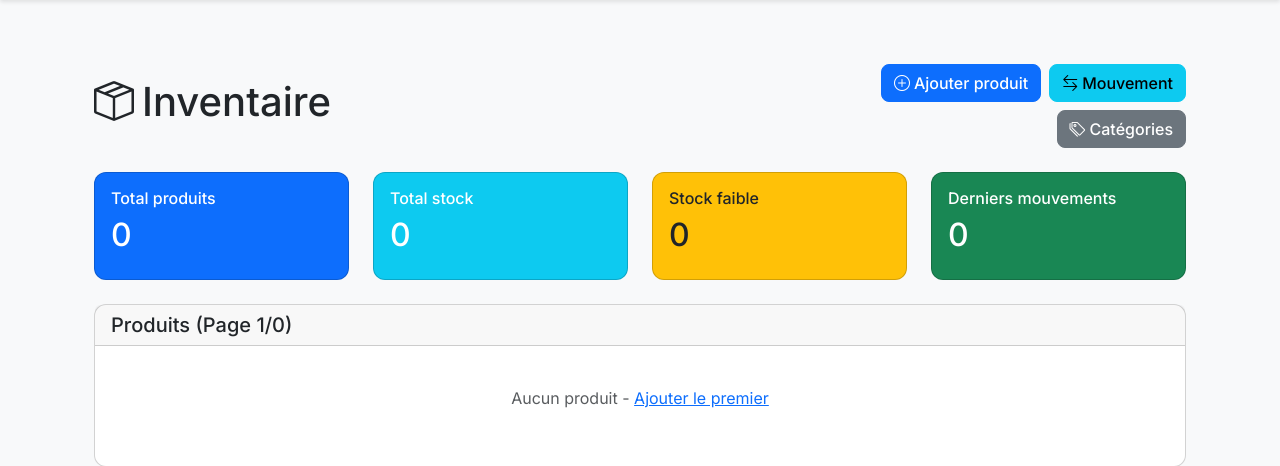
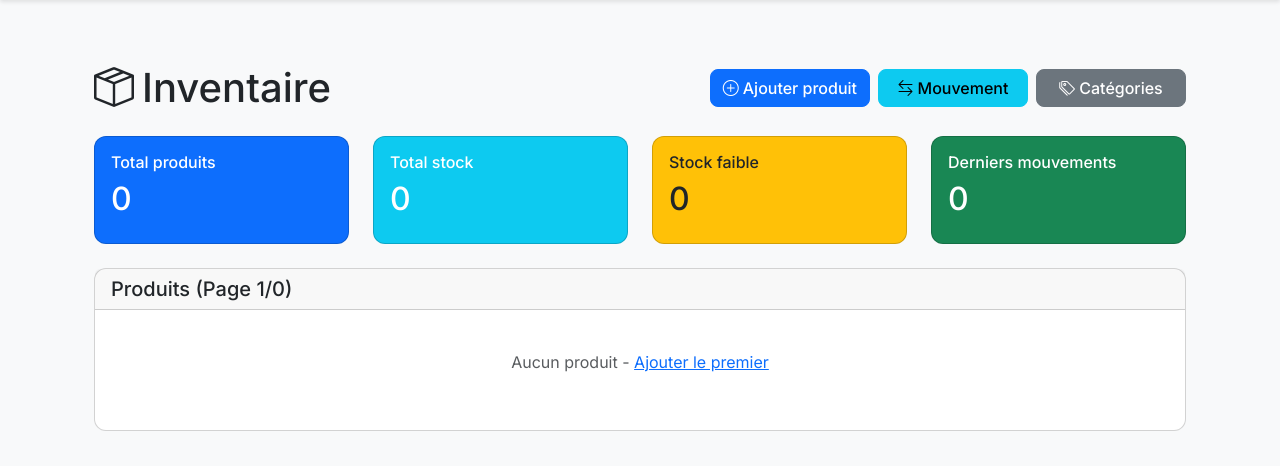
Before and after one commit to eguidi32/smartCaisse, a Flask app: page /inventory/ in a window 1280 px wide. Shown: the part 61-527 px from the top of the page. Run offline with Flask 3, Linux system fonts and the light colour scheme; the visitor is signed in with stand-in values (Sample User, id 1); data that the repository does not hold is empty; some libraries are stand-ins or nearby versions.

Commit message:
Améliorer l'alignement des boutons avec min-width uniforme

```diff
--- a/app/templates/inventory/dashboard.html
+++ b/app/templates/inventory/dashboard.html
@@ -4,22 +4,18 @@
 
 {% block content %}
 <div class="container mt-4">
-    <div class="row mb-4 align-items-center">
-        <div class="col-md-8">
-            <h1><i class="bi bi-box-seam me-2"></i>Inventaire</h1>
-        </div>
-        <div class="col-md-4">
-            <div class="d-flex gap-2 justify-content-end flex-wrap">
-                <a href="{{ url_for('inventory.add_product') }}" class="btn btn-primary">
+    <div class="d-flex justify-content-between align-items-center mb-4">
+        <h1 class="mb-0"><i class="bi bi-box-seam me-2"></i>Inventaire</h1>
+        <div class="d-flex gap-2">
+            <a href="{{ url_for('inventory.add_product') }}" class="btn btn-primary" style="min-width: 150px; text-align: center;">
                 <i class="bi bi-plus-circle me-1"></i>Ajouter produit
             </a>
-                <a href="{{ url_for('inventory.add_stock_movement') }}" class="btn btn-info">
+            <a href="{{ url_for('inventory.add_stock_movement') }}" class="btn btn-info" style="min-width: 150px; text-align: center;">
                 <i class="bi bi-arrow-left-right me-1"></i>Mouvement
             </a>
-                <a href="{{ url_for('inventory.list_categories') }}" class="btn btn-secondary">
+            <a href="{{ url_for('inventory.list_categories') }}" class="btn btn-secondary" style="min-width: 150px; text-align: center;">
                 <i class="bi bi-tags me-1"></i>Catégories
             </a>
-            </div>
         </div>
     </div>
 
```
Lines whose indentation alone changed are shown as unchanged.
